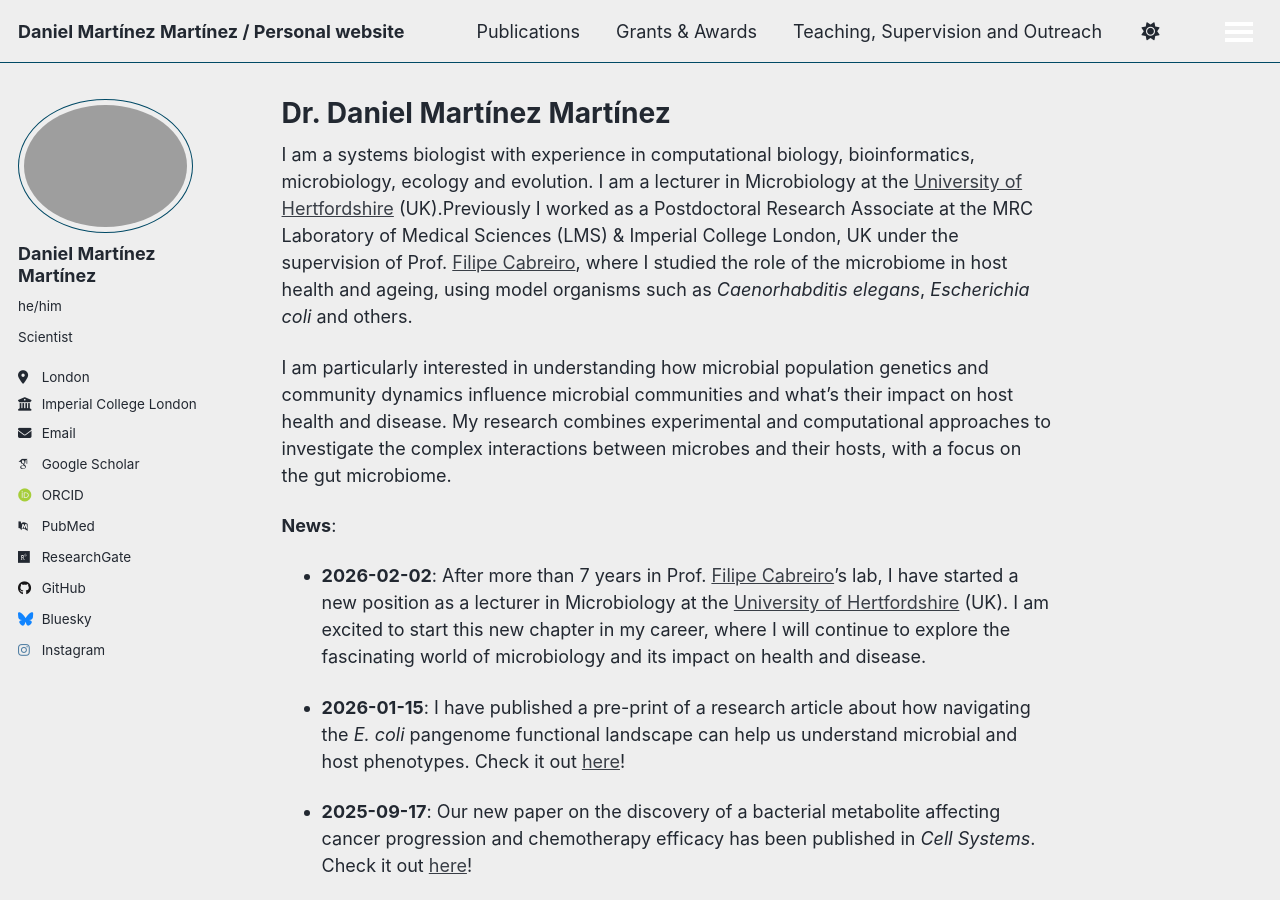
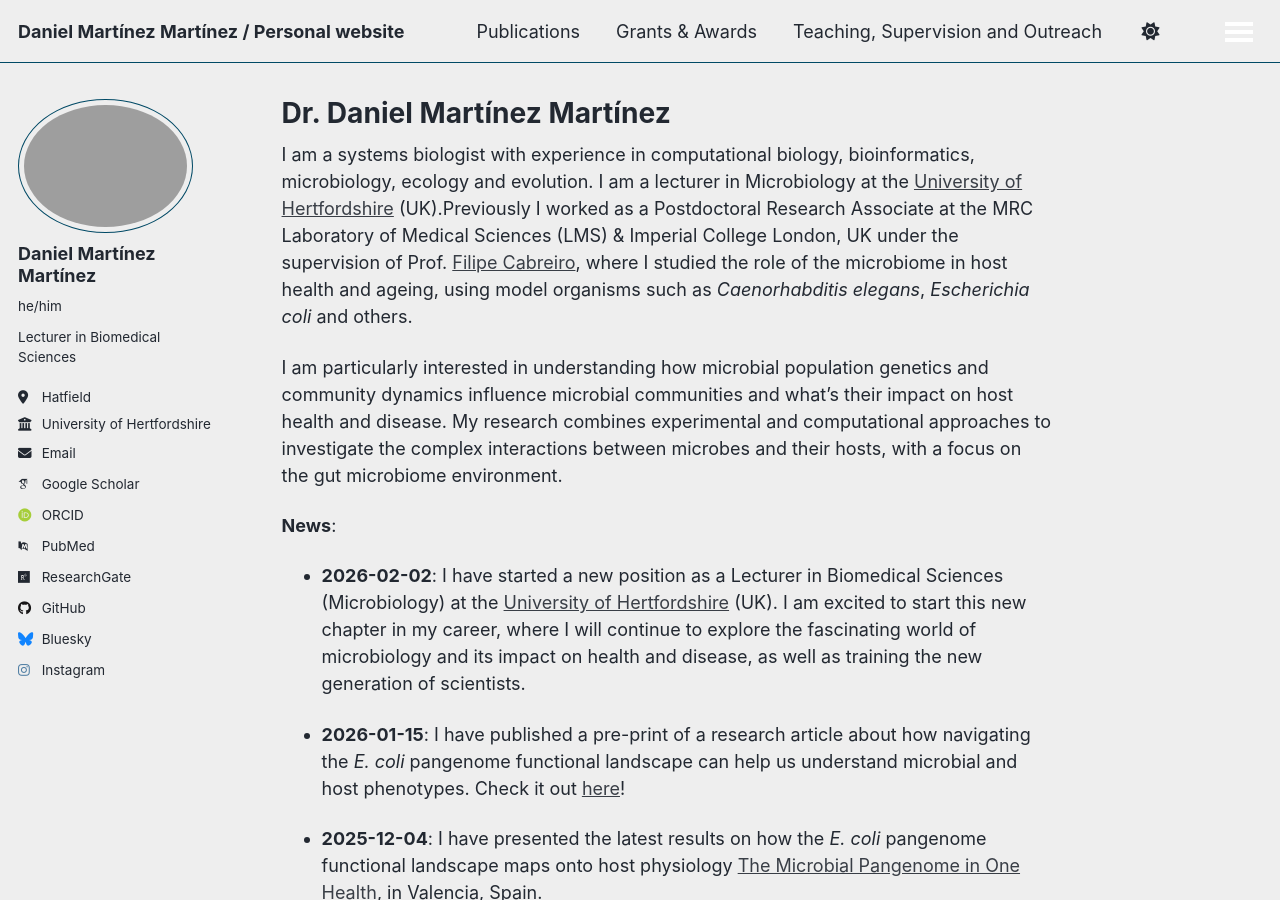
Before and after one commit to dmartimarti/dmartimarti.github.io, a Jekyll site: the page built from _pages/about.md, in a window 1280 px wide and 900 px high. Built offline with Jekyll 4.4.1, drawn with Linux system fonts in a browser that asks for light colours; some web fonts are replaced; a script that is not in the unit is left out.

Commit message:
update metadata from front page

```diff
--- a/_config.yml
+++ b/_config.yml
@@ -26,11 +26,11 @@ author:
   avatar           : "DSC08188.png"
   name             : "Daniel Martínez Martínez"
   pronouns         : "he/him"
-  bio              : "Scientist"
-  location         : "London"
-  employer         : "Imperial College London"
+  bio              : "Lecturer in Biomedical Sciences"
+  location         : "Hatfield"
+  employer         : "University of Hertfordshire"
   uri              : # URL
-  email            : "d.martinez@lms.mrc.ac.uk"
+  email            : "d.martinez-martinez@herts.ac.uk"
 
   # Academic websites
   academia         : # URL
--- a/_pages/about.md
+++ b/_pages/about.md
@@ -9,13 +9,15 @@ redirect_from:
 
 I am a systems biologist with experience in computational biology, bioinformatics, microbiology, ecology and evolution. I am a lecturer in Microbiology at the [University of Hertfordshire](https://www.herts.ac.uk/) (UK).Previously I worked as a Postdoctoral Research Associate at the MRC Laboratory of Medical Sciences (LMS) & Imperial College London, UK under the supervision of Prof. [Filipe Cabreiro](https://www.cabreirolab.org/), where I studied the role of the microbiome in host health and ageing, using model organisms such as *Caenorhabditis elegans*, *Escherichia coli* and others.
 
-I am particularly interested in understanding how microbial population genetics and community dynamics influence microbial communities and what's their impact on host health and disease. My research combines experimental and computational approaches to investigate the complex interactions between microbes and their hosts, with a focus on the gut microbiome.
+I am particularly interested in understanding how microbial population genetics and community dynamics influence microbial communities and what's their impact on host health and disease. My research combines experimental and computational approaches to investigate the complex interactions between microbes and their hosts, with a focus on the gut microbiome environment.
 
 **News**:
 
-- **2026-02-02**: After more than 7 years in Prof. [Filipe Cabreiro](https://www.cabreirolab.org/)'s lab, I have started a new position as a lecturer in Microbiology at the [University of Hertfordshire](https://www.herts.ac.uk/) (UK). I am excited to start this new chapter in my career, where I will continue to explore the fascinating world of microbiology and its impact on health and disease.
+- **2026-02-02**: I have started a new position as a Lecturer in Biomedical Sciences (Microbiology) at the [University of Hertfordshire](https://www.herts.ac.uk/) (UK). I am excited to start this new chapter in my career, where I will continue to explore the fascinating world of microbiology and its impact on health and disease, as well as training the new generation of scientists.
 
 - **2026-01-15**: I have published a pre-print of a research article about how navigating the *E. coli* pangenome functional landscape can help us understand microbial and host phenotypes. Check it out [here](https://doi.org/10.64898/2026.01.15.699719)!
+
+- **2025-12-04**: I have presented the latest results on how the *E. coli* pangenome functional landscape maps onto host physiology [The Microbial Pangenome in One Health](https://www.alocongress.com/pangenome2025), in Valencia, Spain.
 
 - **2025-09-17**: Our new paper on the discovery of a bacterial metabolite affecting cancer progression and chemotherapy efficacy has been published in *Cell Systems*. Check it out [here](https://www.cell.com/cell-systems/fulltext/S2405-4712(25)00230-3)!
 
```
